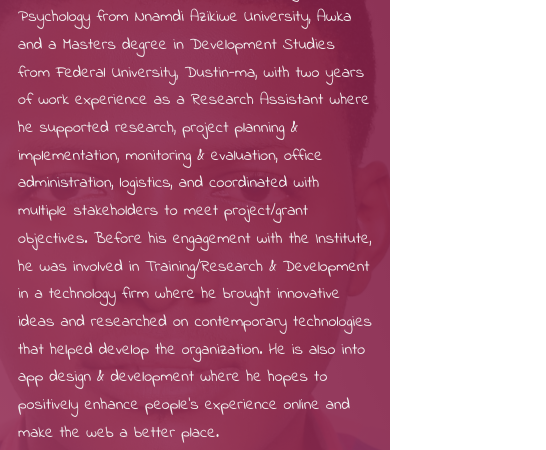
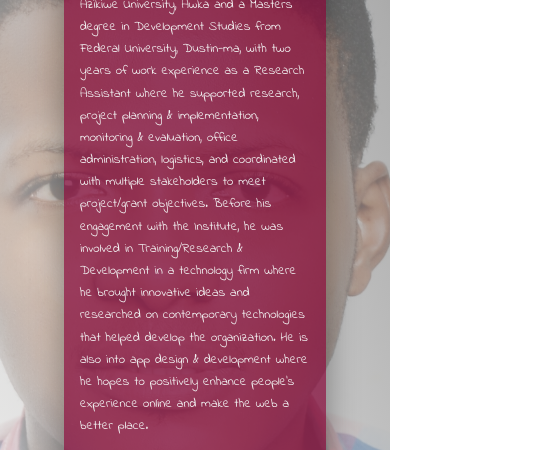
Before and after one commit to acedeywin/personal-website, a website: page app/index.html at #/about in a window 390 px wide. Shown: the part 166-616 px from the top of the page, 546 px wide, since content can reach past the window. Drawn offline with Linux system fonts and the light colour scheme.

Commit message:
responsiveness update

```diff
--- a/app/about.html
+++ b/app/about.html
@@ -27,7 +27,7 @@
               <h2 class="heading-general">{{about.name}}</h2>
             </div>
 
-            <div class="row">
+            <div class="about">
                <div class="about-text move-in-bottom">
                 <p id="profile1">{{about.profile1}}</p>
 
--- a/app/sass/base/_about.scss
+++ b/app/sass/base/_about.scss
@@ -1,10 +1,18 @@
+
+.about {margin: 0 15rem 0 15rem;
 
     .about-text {background-color: rgba($color-tertiary, 0.7); margin-top: 1rem; padding: 1.8rem; color: $color-secondary-light; font-size: 1.63rem; font-weight: 500; border-radius: 0.8rem; transition: transform .3s; box-shadow: 0 1.5rem 4rem rgba($color-black, .4);
 
+        @include respond(phone){margin: 1rem -7rem 0 -7rem; padding: 2rem;}
+
         &:hover {transform: translateY(-1.5rem) scale(0.99);}
     }
+
+    //@include respond(tab-port){margin: 0 10rem 0 10rem; padding: 3rem;}
+
 
     #profile1 {margin-bottom: 2rem;}
     #profile2 {margin-bottom: 2rem;}
 
     .move-in-bottom {animation: $animation-bottom}
+}
--- /dev/null
+++ b/app/sass/base/_animation.scss
@@ -0,0 +1,24 @@
+@keyframes moveInRight{
+    0% {opacity: 0; transform: translateX(-10rem)}
+    80% {transform: translateX(1rem)}
+    100% {opacity: 1; transform: translate(0)}
+}
+@keyframes moveInLeft {
+    0% {opacity: 0; transform: translateX(10rem)}
+    80% {transform: translateX(-1rem)}
+    100% {opacity: 1; transform: translate(0)}
+}
+@keyframes moveInRotate {
+    0% {opacity: 0; transform: translateX(10rem) rotate(0deg)}
+    60% {transform: rotate(180deg)}
+    80% {transform: translateX(-1rem) rotate(180deg)}
+    100% {opacity: 1; transform: translate(0) rotate(180deg)}
+}
+@keyframes moveInTop{
+    0% {opacity: 0; transform: translateY(-5rem)}
+    100% {opacity: 1; transform: translate(0)}
+}
+@keyframes moveInBottom{
+    0% {opacity: 0; transform: translateY(5rem)}
+    100% {opacity: 1; transform: translate(0)}
+}
--- a/app/sass/base/_grid.scss
+++ b/app/sass/base/_grid.scss
@@ -1,11 +1,21 @@
 .row {max-width: $grid-width; /*background-color: #eee;*/ margin: 0 auto;
 
-    &:not(:last-child) {margin-bottom: $gutter-vertical;}
+    &:not(:last-child) {margin-bottom: $gutter-vertical;
+
+        @include respond(tab-port){margin-bottom: $gutter-vertical-small;}
+    }
+
+    @include respond(tab-port){max-width: 50rem;}
 
     @include clearfix;
 
     [class^="col-"] { float: left;
-        &:not(:last-child) {margin-right: $gutter-horizontal}
+        &:not(:last-child) {margin-right: $gutter-horizontal;
+
+            @include respond(tab-port){margin-right: 0; margin-bottom: $gutter-vertical-small;}
+        }
+
+        @include respond(tab-port){width: 100% !important;}
     }
 
     .col-1-of-2 {width: calc((100% - #{$gutter-horizontal}) / 2)}
--- a/app/sass/base/_homepage.scss
+++ b/app/sass/base/_homepage.scss
@@ -1,7 +1,25 @@
 /*font-family: 'Indie Flower', cursive; font-family: 'Mali', cursive; 'Gloria Hallelujah', cursive*/
 
 *, *::after, *::before {margin: 0; padding: 0; box-sizing: inherit}
-html {font-size: 62.5%;}
+
+html {font-size: 62.5%;
+
+    // @include respond(phone) {
+    //     font-size: 50%;
+    // }
+
+    @include respond(tab-land){
+        font-size: 56.25%; // 1rem = 9px, 9/16 = 56.25%
+    }
+
+    @include respond(tab-port){
+        font-size: 50%; //1rem = 8px
+    }
+
+    @include respond(big-desktop){
+        font-size: 75%; //1rem = 12px
+    }
+}
 
 a {color: $color-primary}
 a:hover {color: rgb(242, 242, 242)}
@@ -20,36 +38,23 @@ body {font-family: 'Indie Flower', cursive; font-weight: 400; /*font-size: 16px;
 
 .icons {color: $color-primary; position: absolute; top: 80%; left: 20%; transform: translate(50%, 50%); text-align: center; font-size: 2rem; font-weight: 400;
 
+    @include respond(tab-port){left: 13%;}
+    @include respond(phone){left: -6%;}
+
     &__margin {margin-top: -8px;}
 }
 
-.name {color: $color-primary; text-transform: uppercase; backface-visibility: hidden;
+.name {color: $color-primary; text-transform: uppercase; backface-visibility: hidden; text-align: center;
 
-    &--main {display: block; font-size: 5rem; font-weight: 400; animation: $animation-rotate}
-    &--sub {display: block; font-size: $default-font-size; font-weight: 700; letter-spacing: .68rem; animation: $animation-right}
+    // @include respond(tab-port){margin-left: 0rem;}
+
+    &--main {display: block; font-size: 5rem; font-weight: 400; animation: $animation-rotate;
+
+        @include respond(phone){font-size: 3.2rem;}
+
+    }
+    &--sub {display: block; font-size: $default-font-size; font-weight: 700; letter-spacing: .68rem; animation: $animation-right;
+
+        @include respond(phone){font-size: 1rem; letter-spacing: .43rem;}
+    }
 }
-
-@keyframes moveInRight{
-    0% {opacity: 0; transform: translateX(-10rem)}
-    80% {transform: translateX(1rem)}
-    100% {opacity: 1; transform: translate(0)}
-}
-@keyframes moveInLeft {
-    0% {opacity: 0; transform: translateX(10rem)}
-    80% {transform: translateX(-1rem)}
-    100% {opacity: 1; transform: translate(0)}
-}
-@keyframes moveInRotate {
-    0% {opacity: 0; transform: translateX(10rem) rotate(0deg)}
-    60% {transform: rotate(180deg)}
-    80% {transform: translateX(-1rem) rotate(180deg)}
-    100% {opacity: 1; transform: translate(0) rotate(180deg)}
-}
-@keyframes moveInTop{
-    0% {opacity: 0; transform: translateY(-5rem)}
-    100% {opacity: 1; transform: translate(0)}
-}
-@keyframes moveInBottom{
-    0% {opacity: 0; transform: translateY(5rem)}
-    100% {opacity: 1; transform: translate(0)}
-}
--- /dev/null
+++ b/app/sass/base/_mixin.scss
@@ -0,0 +1,27 @@
+
+//MEDIAN QUERY
+
+/*
+0 - 600px:   Phone
+600 - 900:   Tablet portrait
+900 - 1200:  Tablet landscape
+1200 - 1800: Normal style
+1800+ :      Big Desktop
+*/
+
+//1em = 16px @media (max-width: 37.5em) {@content}; //600px
+
+@mixin respond($breakpoint) {
+    @if $breakpoint == phone {
+        @media (max-width: 37.5em) {@content}; //600px
+    }
+    @if $breakpoint == tab-port {
+        @media (max-width: 56.25em) {@content}; //900px
+    }
+    @if $breakpoint == tab-land {
+        @media (max-width: 75em) {@content}; //1200px
+    }
+    @if $breakpoint == big-desktop {
+        @media (min-width: 112.5em) {@content}; //1800px
+    }
+}
--- a/app/sass/base/_portfolio.scss
+++ b/app/sass/base/_portfolio.scss
@@ -55,6 +55,7 @@
 
 .icon {color: $color-primary; text-align: center; font-size: 2rem; font-weight: 400;
 
+    @include respond(tab-port){margin-top: 8rem}
 }
 
 .card-margin {margin-bottom: 10rem;}
--- a/app/sass/base/_variables.scss
+++ b/app/sass/base/_variables.scss
@@ -13,6 +13,7 @@ $color-black: rgb(0, 0, 0);
 //grid size
 $grid-width: 114rem;
 $gutter-vertical:8rem;
+$gutter-vertical-small: 6rem;
 $gutter-horizontal:6rem;
 
 //mixins
--- a/app/sass/style.scss
+++ b/app/sass/style.scss
@@ -1,3 +1,7 @@
+
+@import "base/mixin";
+
+@import "base/animation";
 
 @import "base/variables";
 
--- a/app/scripts/controllers/maincontroller.js
+++ b/app/scripts/controllers/maincontroller.js
@@ -116,9 +116,9 @@ eventsApp.controller('maincontroller',
             {
                 header:'Personal Website',
                 tech1: 'HTMLS5 | CSS3',
-                tech2: 'JavaScript | JQuery',
+                tech2: 'JavaScript',
                 tech3: 'NodeJS | ExpressJS',
-                tech4: 'AngularJS | SCSS',
+                tech4: 'AngularJS | SASS',
                 picture: '/img/portfolio/new-website.jpg',
                 note: 'Well, you are already here. Just make sure you navigate the site enough time to allow you view all the awesome stuff that I have done. Enjoy!',
                 ui: ' https://salty-refuge-65598.herokuapp.com/',
--- a/app/scripts/main.js
+++ b/app/scripts/main.js
@@ -6,13 +6,12 @@
 
 		menu.classList.toggle('active');
 		overlay.classList.toggle('menu-open');
-		hidePics.classList.toggle('hide');
+		hidePics.classList.toggle('hide')
 	  };
 
 	  const myNav = () => {
 		const menu = document.querySelector('.menu');
 		menu.classList.remove('active');
-
 	  };
 
 	  const myLink = () => {
--- a/package.json
+++ b/package.json
@@ -13,11 +13,13 @@
   "license": "ISC",
   "dependencies": {
     "body-parser": "^1.18.3",
+    "browserslist": "^4.7.2",
+    "caniuse-lite": "^1.0.30001008",
     "express": "^4.16.4"
   },
   "devDependencies": {
     "autoprefixer": "^9.4.10",
-    "browser-sync": "^2.26.3",
+    "browser-sync": "^2.26.7",
     "gulp": "^4.0.0",
     "gulp-clean-css": "^4.0.0",
     "gulp-cli": "^2.0.1",
```
Also changed, not shown: app/css/style.css, app/css/style.min.css, 2 other files. Lines whose indentation alone changed are shown as unchanged.
